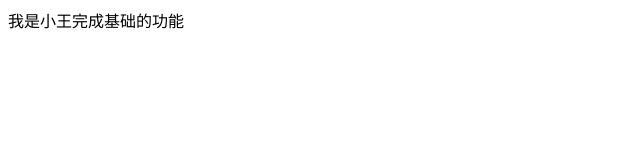
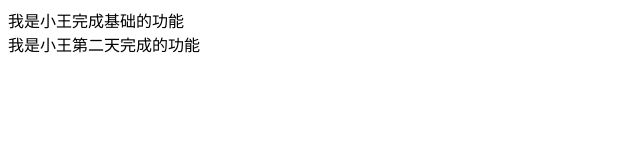
Before and after one commit to 18217085080/myfist, a plain HTML site: page index.html in a window 1280 px wide. Shown: the whole page, without its empty margins (0-640 px from the left). Drawn offline with Linux system fonts and the light colour scheme.

Commit message:
小王第二天完成的功能

```diff
--- a/index.html
+++ b/index.html
@@ -6,5 +6,6 @@
 </head>
 <body>
  <div>我是小王完成基础的功能</div>
+ <div>我是小王第二天完成的功能</div>
 </body>
 </html>
```
